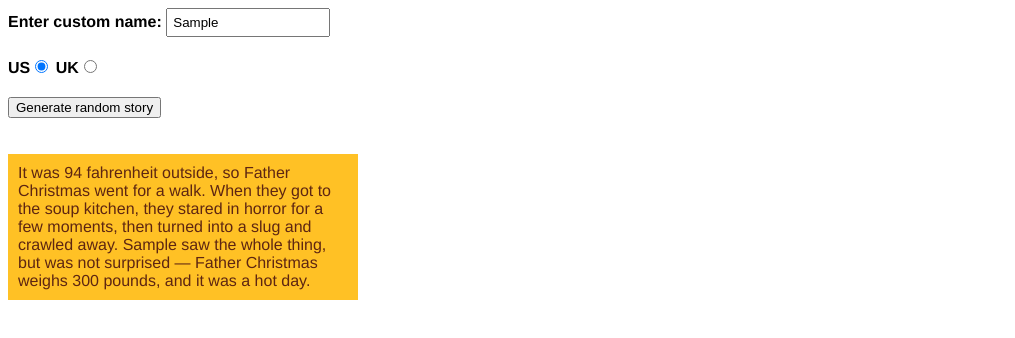
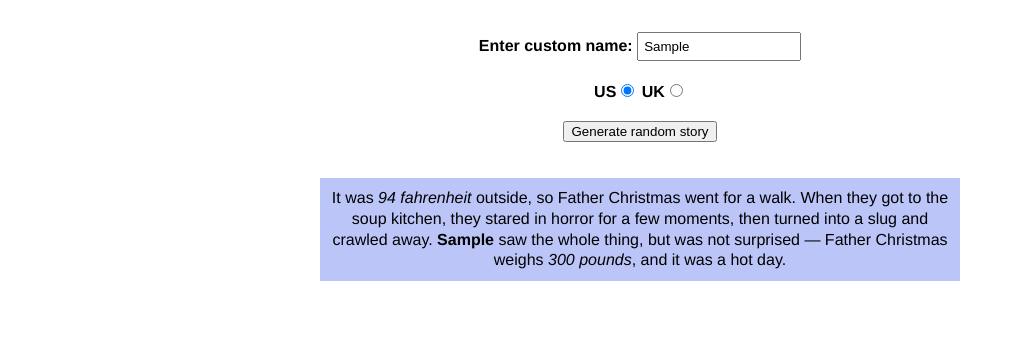
Before and after one commit to Kubiti/Silly-Story-Generator, a plain HTML site: page index.html in a window 1280 px wide. Both pictures are taken after typing "Sample" into the empty fields and a click on the button "Generate random story". Shown: the whole page, without its empty margins (0-1015 px from the left). Drawn offline with Linux system fonts and the light colour scheme.

Commit message:
HTML Additions 2

```diff
--- a/index.html
+++ b/index.html
@@ -13,17 +13,17 @@
   </head>
 
   <body>
-    <div>
+    <section>
       <label for="customname">Enter custom name:</label>
       <input id="customname" type="text" placeholder="">
-    </div>
-    <div>
+    </section>
+    <section>
       <label for="us">US</label><input id="us" type="radio" name="ukus" value="us" checked>
       <label for="uk">UK</label><input id="uk" type="radio" name="ukus" value="uk">
-    </div>
-    <div>
+    </section>
+    <section>
       <button class="randomize">Generate random story</button>
-    </div>
+    </section>
     <!-- Thanks a lot to Willy Aguirre for his help with the code for this assessment -->
     <p class="story"></p>
 
--- a/main.js
+++ b/main.js
@@ -9,7 +9,7 @@ function randomValueFromArray(array){
   return array[random];
 }
 
-let storyText = `It was 94 fahrenheit outside, so :insertx: went for a walk. When they got to :inserty:, they stared in horror for a few moments, then :insertz:. Bob saw the whole thing, but was not surprised — :insertx: weighs 300 pounds, and it was a hot day.
+let storyText = `It was <em>94 fahrenheit</em> outside, so :insertx: went for a walk. When they got to :inserty:, they stared in horror for a few moments, then :insertz:. <strong>Bob</strong> saw the whole thing, but was not surprised — :insertx: weighs <em>300 pounds</em>, and it was a hot day.
 `,
 insertX = ['Willy the Goblin', 'Big Daddy', 'Father Christmas'],
 insertY = ['the soup kitchen', 'Disneyland', 'the White House'],
@@ -44,19 +44,6 @@ function result() {
 
   }
 
-  story.textContent = newStory;
+  story.innerHTML = newStory;
   story.style.visibility = 'visible';
-  console.log(newStory);
 }
-
-
-
-
-
-
-
-
-
-
-
-console.log(insertX[0], insertY[1], insertZ[2]);
--- a/style.css
+++ b/style.css
@@ -1,13 +1,15 @@
 body {
   font-family: helvetica, sans-serif;
-  width: 350px;
+  max-width: 50%;
+  margin: 2em auto;
+  text-align: center;
 }
 
 label {
   font-weight: bold;
 }
 
-div {
+section {
   padding-bottom: 20px;
 }
 
@@ -17,8 +19,20 @@ input[type="text"] {
 }
 
 p {
-  background: #FFC125;
-  color: #5E2612;
+  background: #bcc5f8;
   padding: 10px;
   visibility: hidden;
+  line-height: 1.3;
 }
+
+@media only screen and (max-width: 768px) {
+  body {
+    max-width: 80%;
+  }
+}
+
+@media only screen and (max-width: 425px) {
+  body {
+    max-width: 95%;
+  }
+}
```
